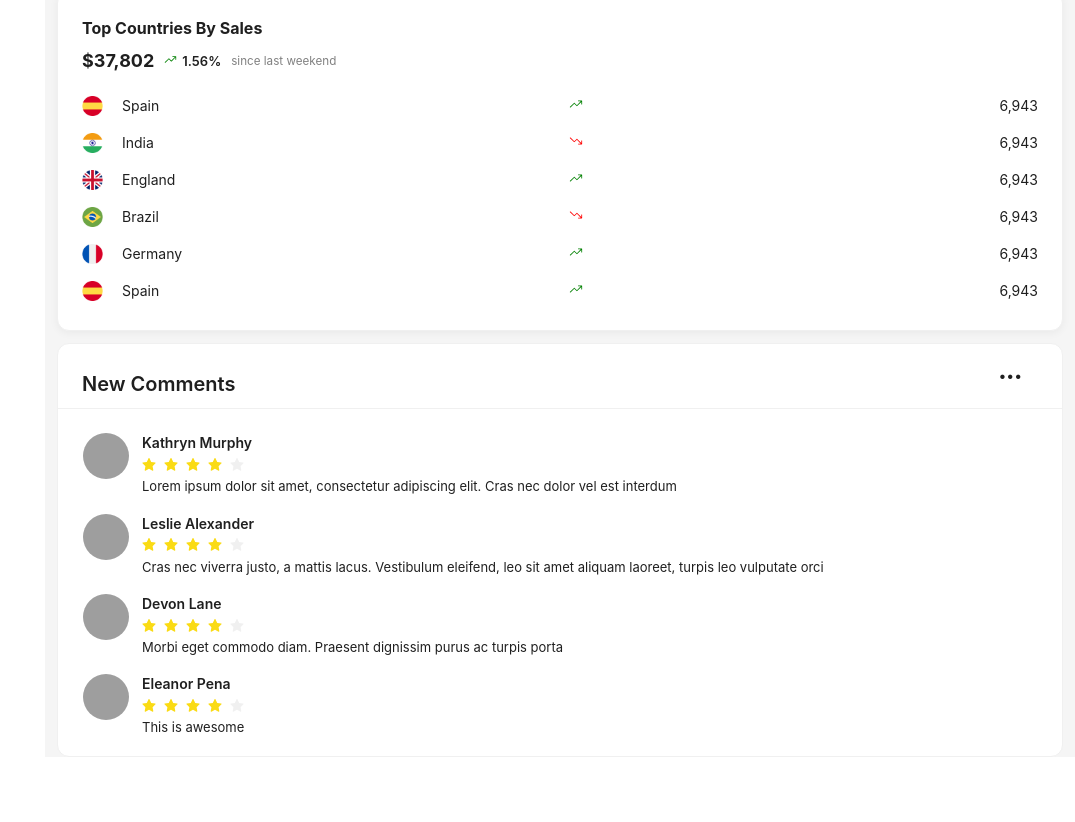
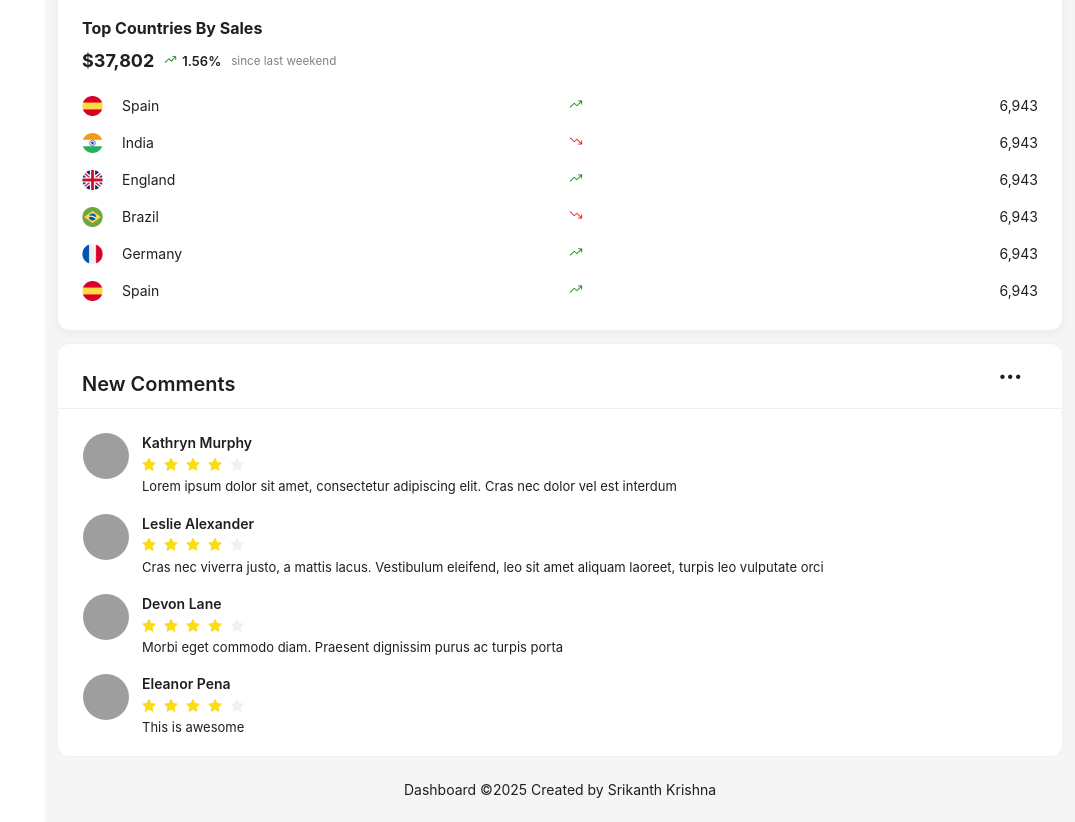
Before and after one commit to Srikanth-Krishna/dashboard, a React (Create React App) app: page / in a window 1280 px wide. Shown: the part 638-1460 px from the top of the page, without its empty margins (205-1280 px from the left). Before the commit the page ends 1395 px from the top, so only its background shows below. Built offline with nearby package versions, Linux system fonts and the light colour scheme; grey boxes are pictures that could not be loaded.

Commit message:
Added footer

```diff
--- a/src/Pages/Root.js
+++ b/src/Pages/Root.js
@@ -3,6 +3,8 @@ import MainNavigation from '../component/Main Nav/MainNavigation';
 import Sidebar from '../component/Sidebar/Sidebar';
 import { ConfigProvider, Layout, theme } from 'antd';
 import { useState } from 'react';
+
+const { Footer } = Layout;
 
 export default function RootLayout() {
   const [collapsed, setCollapsed] = useState(false);
@@ -25,6 +27,9 @@ export default function RootLayout() {
               setCollapsed={setCollapsed}
             />
             <Outlet />
+            <Footer style={{ textAlign: 'center' }}>
+              Dashboard ©{new Date().getFullYear()} Created by Srikanth Krishna
+            </Footer>
           </Layout>
         </Layout>
       </ConfigProvider>
```
